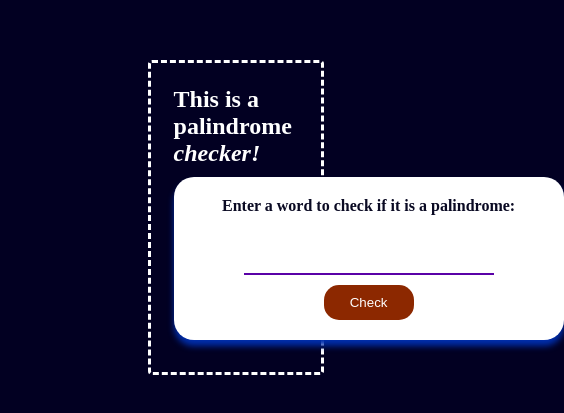
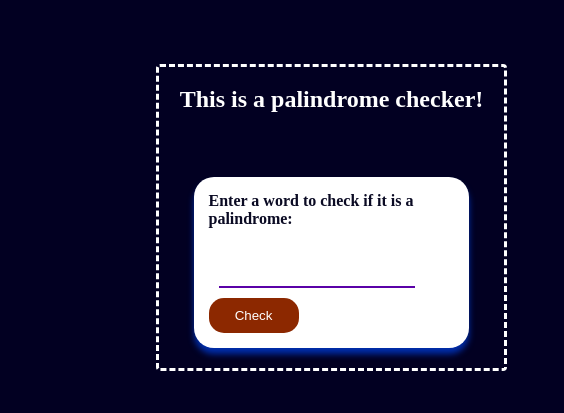
Before and after one commit to KennyZ69/palindrome-checker, a website built with Vite: page index.html in a window 390 px wide. Shown: the part 193-606 px from the top of the page, 564 px wide, since content can reach past the window. Built offline with nearby package versions, Linux system fonts and the light colour scheme.

Commit message:
Update the css to make it responsive

```diff
--- a/index.html
+++ b/index.html
@@ -10,7 +10,7 @@
 
     <section class="checker">
         <h2 class="title">
-            This is a palindrome <i>checker!</i>
+            This is a palindrome checker!
         </h2>
         <div class="palindrome">
             <label for="text-input">Enter a word to check if it is a palindrome: </label>
--- a/src/styles/style.scss
+++ b/src/styles/style.scss
@@ -5,26 +5,35 @@
 }
 
 body{
-    padding: 10px;
+    // padding: 10px;
     background-color: rgb(2, 0, 34);
 }
 section{
     border: white dashed 3px;
     color: white;
-    position: relative;
-    top: 40%;
-    left: 30%;
+    display: flex;
+    justify-content: center;
+    align-content: center;
     border-radius: 4px;
-    max-width: 45vw;
+    max-width: 35vw;
     flex-direction: column;
     gap: 4rem;
+    margin: 10px;
 }
 
 .checker{
-    position: absolute;
-    padding: 1.4rem;
-    top: 30%;
-    left: 38%;
+    position: relative;
+    // display: flex;
+    top: 30vh;
+    left: 35%;
+    // justify-self: center;
+    // align-self: center;
+    padding: 1.2rem;
+    .title{
+      display: flex;
+      justify-self: center;
+      align-self: center;
+    }
 }
 
 .hidden{
@@ -34,15 +43,14 @@ section{
 .palindrome{
     box-shadow: 0 6px 6px #002ead;
     background-color: white;
-    width: min(100vw, 450px);
+    width: min(100%, 400px);
     min-height: 100px;
     border-radius: 20px;
-    position: relative;
-    top: 40%;
-    left: 30%;
+    display: flex;
+    justify-self: center;
+    align-self: center;
     flex-wrap: wrap;
-    padding: 20px;
-    margin: 10px 0;
+    padding: 15px;
 }
 label {
     color: #0a0a23;
@@ -51,7 +59,7 @@ label {
   }
 
 #check-btn{
-    width: 90px;
+  width: 90px;
   border: none;
   padding: 10px;
   border-radius: 15px;
@@ -61,8 +69,8 @@ label {
 }
 
 .input{
-    height: 30px;
-  width: 250px;
+  height: 30px;
+  width: 80%;
   text-align: center;
   font-size: 1.2rem;
   margin: 10px;
@@ -71,10 +79,11 @@ label {
 }
 
 .results{
-    overflow-y: auto;
+  overflow-y: auto;
   word-wrap: break-word;
   min-height: 50px;
   color: black;
+  margin: 10px;
 }
 
 .user-input {
@@ -82,3 +91,49 @@ label {
   margin-top: 10px;
   text-align: center;
 }
+
+@media screen and (max-width: 768px) {
+  section {
+      max-width: 80vw;
+      max-height: 40vh;
+      padding: 8px;
+  }
+
+  .palindrome {
+      width: 80%;
+  }
+}
+@media screen and (max-width: 400px){
+  section {
+    max-width: 390px;
+    padding: 5px;
+    max-height: 40vh;
+    display: flex;
+    justify-content: center;
+    align-items: center;
+    justify-self: center;
+    align-self: center;
+  }
+  body{
+    padding: 0;
+    display: flex;
+    justify-content: center;
+    align-items: center;
+  }
+  .checker{
+    width: 90%;
+    margin: 4px;
+    display: flex;
+    justify-self: center;
+    align-self: center;
+  }
+
+.palindrome {
+  width: 90%;
+}
+.results{
+  overflow-y: auto;
+  word-wrap: break-word;
+  color: black;
+}
+}
```
Also changed, not shown: src/styles/style.css, 1 other file.
